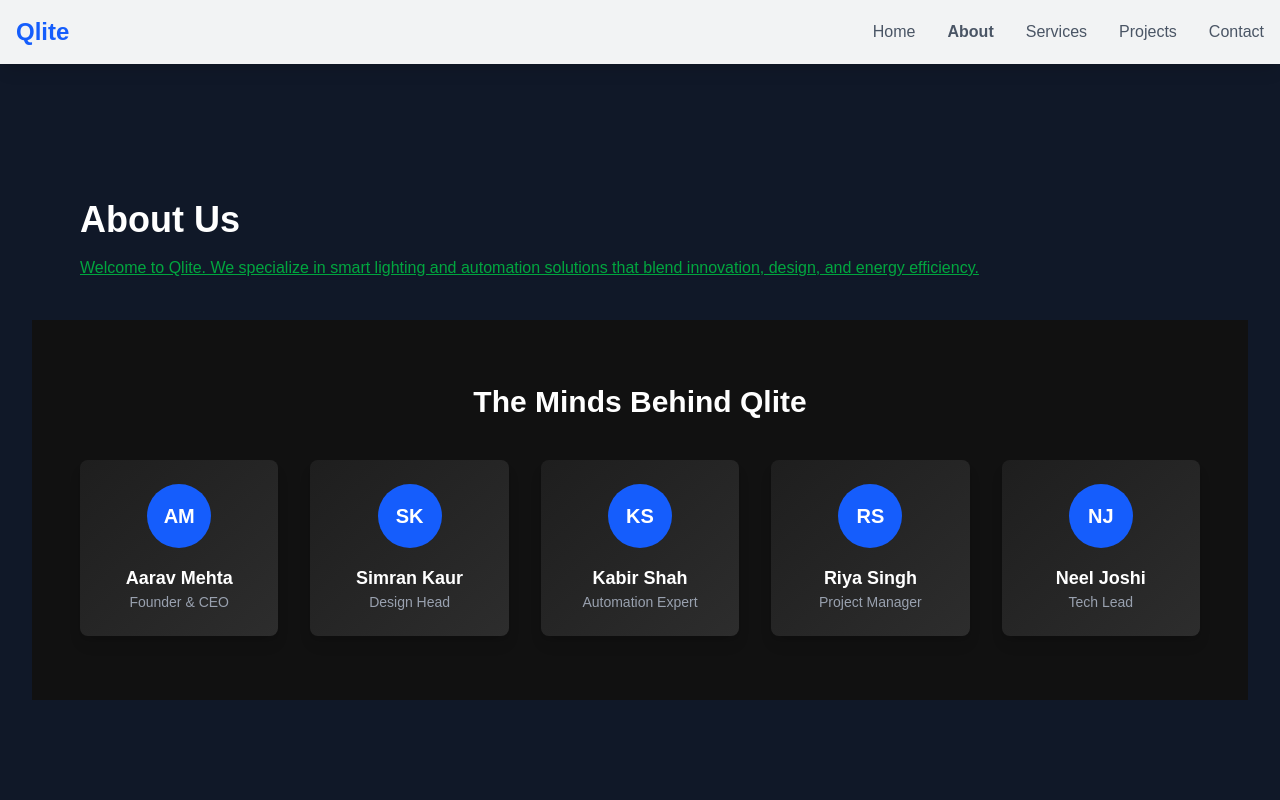
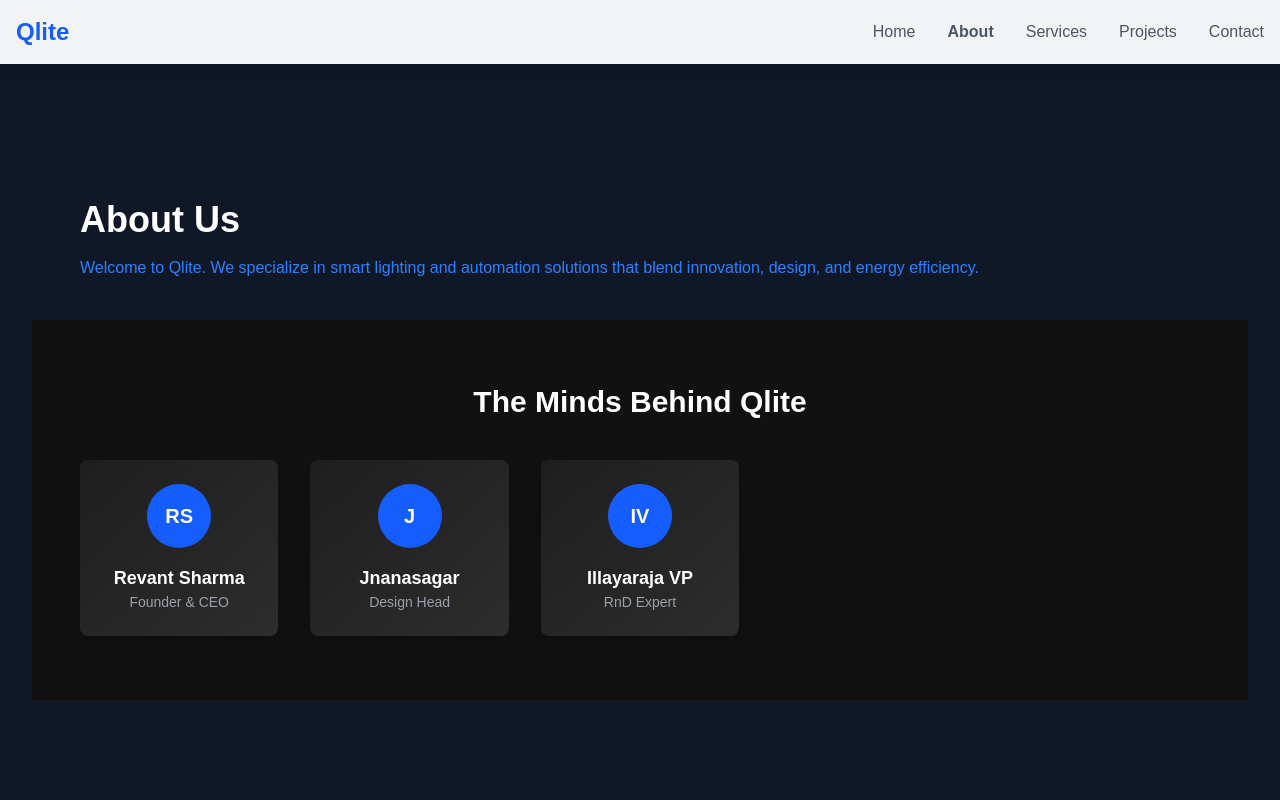
Before and after one commit to Shubam-08/pixel-ql, a Next.js app: page /about in a window 1280 px wide. Shown: the top 800 px of the page. Built offline with nearby package versions, Linux system fonts and the light colour scheme.

Commit message:
name edits

```diff
--- a/app/about/page.tsx
+++ b/app/about/page.tsx
@@ -1,11 +1,24 @@
 export default function AboutPage() {
+  // Helper to get initials safely
+  const getInitials = (fullName: string) => {
+    const parts = fullName.trim().split(" ");
+    if (parts.length === 1) return parts[0][0]; // Only one name
+    return parts[0][0] + parts[1][0]; // First + Last initials
+  };
+
+  const team = [
+    { name: "Revant Sharma", role: "Founder & CEO" },
+    { name: "Jnanasagar", role: "Design Head" },
+    { name: "Illayaraja VP", role: "RnD Expert" },
+  ];
+
   return (
     <main className="min-h-screen bg-gray-900 text-white pt-24 md:pt-32">
       <div className="p-8">
         {/* About Section */}
         <section className="w-full px-4 sm:px-6 lg:px-12 py-10">
           <h1 className="text-4xl font-bold">About Us</h1>
-          <p className="mt-4 text-green-600 underline">
+          <p className="mt-4 text-blue-500 ">
             Welcome to Qlite. We specialize in smart lighting and automation solutions that blend innovation, design, and energy efficiency.
           </p>
         </section>
@@ -17,20 +30,13 @@ export default function AboutPage() {
           </h2>
 
           <div className="grid grid-cols-1 sm:grid-cols-2 md:grid-cols-3 lg:grid-cols-5 gap-8 max-w-7xl mx-auto">
-            {[
-              { name: "Aarav Mehta", role: "Founder & CEO" },
-              { name: "Simran Kaur", role: "Design Head" },
-              { name: "Kabir Shah", role: "Automation Expert" },
-              { name: "Riya Singh", role: "Project Manager" },
-              { name: "Neel Joshi", role: "Tech Lead" },
-            ].map((member, idx) => (
+            {team.map((member, idx) => (
               <div
                 key={idx}
                 className="bg-gradient-to-br from-[#1e1e1e] to-[#2d2d2d] rounded-lg p-6 text-center shadow-lg hover:shadow-xl hover:scale-105 transition-all duration-300"
               >
                 <div className="w-16 h-16 mx-auto mb-4 rounded-full bg-blue-600 text-white flex items-center justify-center text-xl font-bold">
-                  {member.name.split(" ")[0][0]}
-                  {member.name.split(" ")[1][0]}
+                  {getInitials(member.name)}
                 </div>
                 <h3 className="text-lg font-semibold">{member.name}</h3>
                 <p className="text-sm text-gray-400">{member.role}</p>
```
